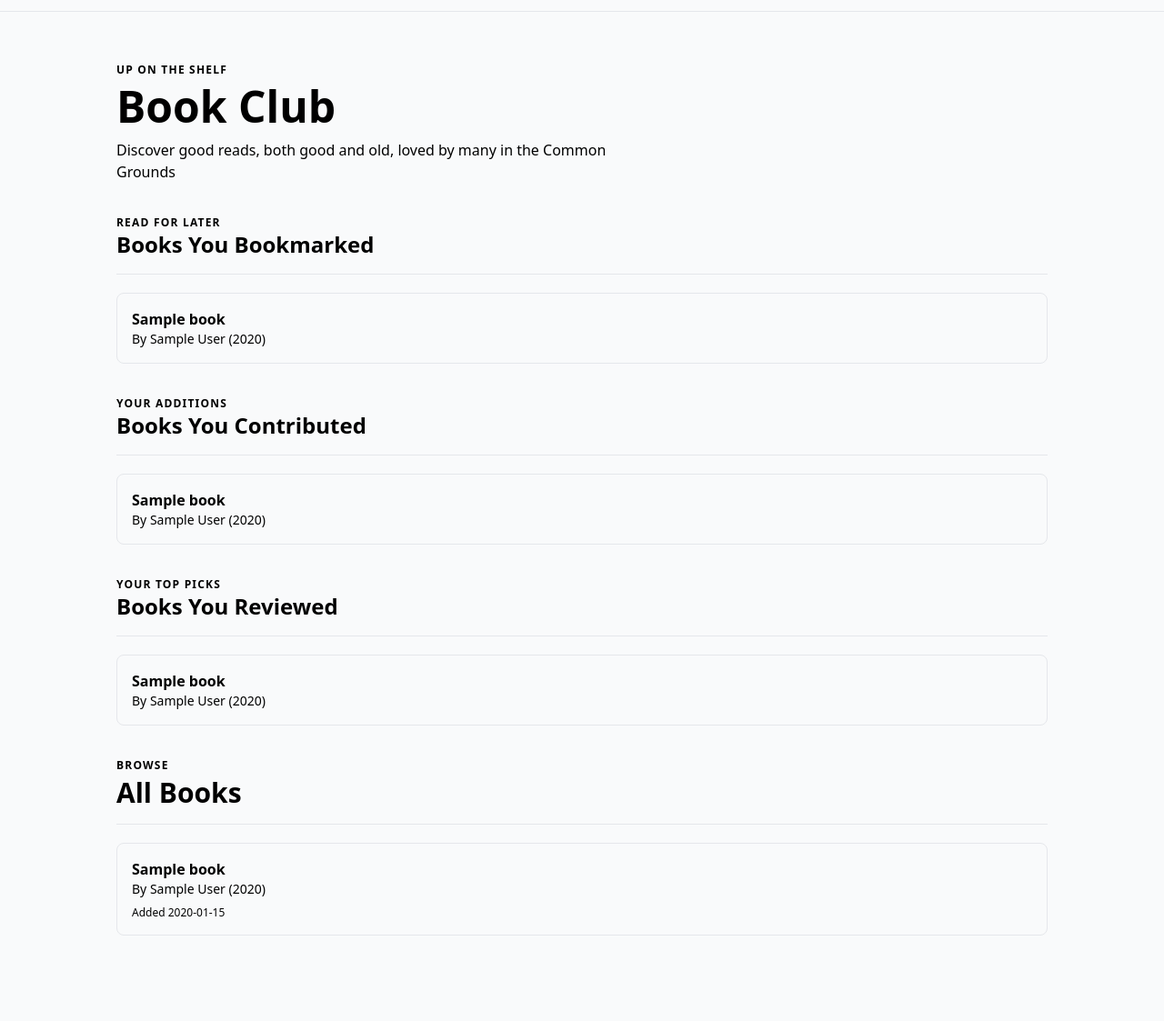
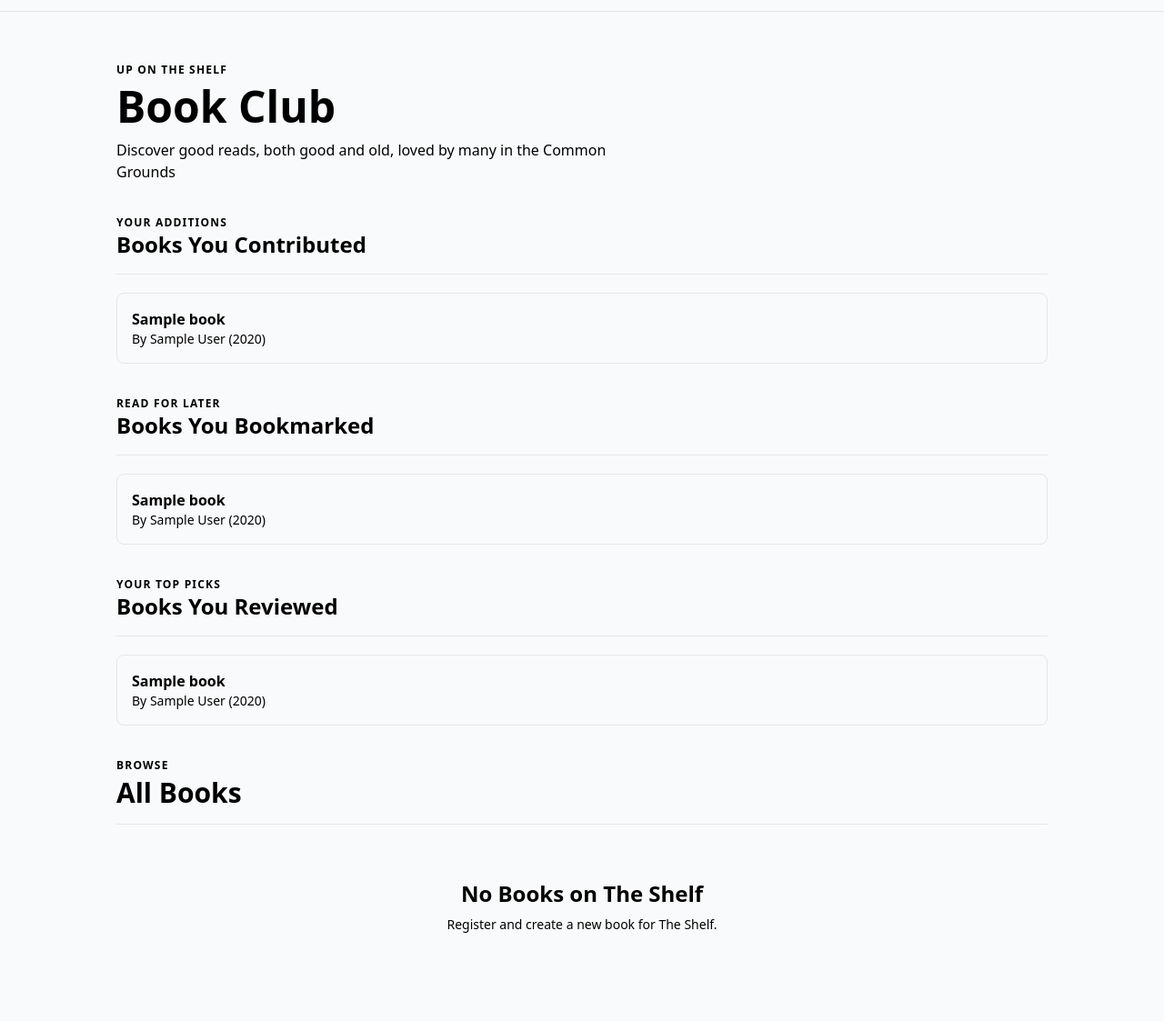
Before and after one commit to itsalexi/commongrounds-1, a Django app: page /bookclub/books in a window 1280 px wide. Shown: the part 1634-2757 px from the top of the page at 91% size. Before the commit the page ends 2663 px from the top, so only its background shows below. Run offline with Django 5.2, Linux system fonts and the light colour scheme; a user stored in the database is signed in; tables that the repository leaves empty hold one stand-in row (values such as "Sample post"); some libraries are stand-ins or nearby versions.

Commit message:
feat: match forms, models, templates to spec for bookclub

```diff
--- a/commongrounds/bookclub/models.py
+++ b/commongrounds/bookclub/models.py
@@ -6,7 +6,7 @@ from accounts.models import Profile
 
 class Genre(models.Model):
     name = models.CharField(max_length=255)
-    description = models.CharField(max_length=255)
+    description = models.TextField()
 
     def __str__(self):
         return self.name
--- a/commongrounds/bookclub/templates/bookclub/book_list.html
+++ b/commongrounds/bookclub/templates/bookclub/book_list.html
@@ -14,16 +14,34 @@
         </p>
       </div>
 
-      {% if request.user.is_authenticated %}
-        {% if request.user.profile.role == 'Book Contributor' %}
+      {% if can_add_book %}
           <div class="flex flex-col gap-3 sm:flex-row">
             <a href="{% url 'bookclub:book_add' %}" class="inline-flex items-center justify-center rounded bg-primary px-5 py-2.5 text-sm font-medium text-on-primary transition hover:bg-primary-hover">
               Add Book
             </a>
           </div>
-        {% endif %}
       {% endif %}
     </section>
+
+    {% if request.user.is_authenticated %}
+      {% if contributed_books %}
+      <section>
+        <div class="mb-5 flex items-end justify-between gap-4 border-b border-border pb-4">
+          <div>
+            <p class="text-xs font-semibold uppercase tracking-widest text-text-subtle">Your Additions</p>
+            <h2 class="font-display text-2xl font-bold text-text">Books You Contributed</h2>
+          </div>
+        </div>
+        <div class="space-y-4">
+          {% for book in contributed_books %}
+            <div class="rounded-lg border border-border p-4">
+              <a href="{{ book.get_absolute_url }}" class="font-semibold text-primary hover:text-primary-hover">{{ book.title }}</a>
+              <p class="text-sm text-text-subtle">By {{ book.author }} ({{ book.publication_year }})</p>
+            </div>
+          {% endfor %}
+        </div>
+      </section>
+      {% endif %}
 
       {% if bookmarked_books %}
       <section>
@@ -35,26 +53,6 @@
         </div>
         <div class="space-y-4">
           {% for book in bookmarked_books %}
-            <div class="rounded-lg border border-border p-4">
-              <a href="{{ book.get_absolute_url }}" class="font-semibold text-primary hover:text-primary-hover">{{ book.title }}</a>
-              <p class="text-sm text-text-subtle">By {{ book.author }} ({{ book.publication_year }})</p>
-            </div>
-          {% endfor %}
-        </div>
-      </section>
-      {% endif %}
-
-      {% if request.user.is_authenticated %}
-      {% if contributed_books %}
-      <section>
-        <div class="mb-5 flex items-end justify-between gap-4 border-b border-border pb-4">
-          <div>
-            <p class="text-xs font-semibold uppercase tracking-widest text-text-subtle">Your Additions</p>
-            <h2 class="font-display text-2xl font-bold text-text">Books You Contributed</h2>
-          </div>
-        </div>
-        <div class="space-y-4">
-          {% for book in contributed_books %}
             <div class="rounded-lg border border-border p-4">
               <a href="{{ book.get_absolute_url }}" class="font-semibold text-primary hover:text-primary-hover">{{ book.title }}</a>
               <p class="text-sm text-text-subtle">By {{ book.author }} ({{ book.publication_year }})</p>
@@ -93,7 +91,7 @@
       </div>
 
       <div class="space-y-4">
-        {% for book in books %}
+        {% for book in all_books %}
           <div class="rounded-lg border border-border p-4">
             <a href="{{ book.get_absolute_url }}" class="font-semibold text-primary hover:text-primary-hover">{{ book.title }}</a>
             <p class="text-sm text-text-subtle">By {{ book.author }} ({{ book.publication_year }})</p>
--- a/commongrounds/bookclub/views.py
+++ b/commongrounds/bookclub/views.py
@@ -15,7 +15,9 @@ def book_list(request):
     genres = Genre.objects.all()
     ctx = {
         'books': books,
+        'all_books': books,
         'genres': genres,
+        'can_add_book': False,
     }
 
     if request.user.is_authenticated:
@@ -31,6 +33,14 @@ def book_list(request):
                 'contributed_books': contributed_books,
                 'bookmarked_books': bookmarked_books,
                 'reviewed_books': reviewed_books,
+                'all_books': books.exclude(
+                    pk__in=contributed_books.values('pk')
+                ).exclude(
+                    pk__in=bookmarked_books.values('pk')
+                ).exclude(
+                    pk__in=reviewed_books.values('pk')
+                ),
+                'can_add_book': user_profile.role == Profile.Role.BOOK_CONTRIBUTOR,
             })
         except Profile.DoesNotExist:
             pass
@@ -51,12 +61,13 @@ def book_detail(request, pk):
             user_profile = Profile.objects.get(user=request.user)
             is_bookmarked = Bookmark.objects.filter(
                 profile=user_profile, book=book).exists()
-            can_edit_book = user_profile.role == Profile.Role.BOOK_CONTRIBUTOR
+            can_edit_book = user_profile == book.contributor
         except Profile.DoesNotExist:
             pass
 
     if request.method == 'POST':
-        form = BookFormFactory.get_form('review', user_profile=user_profile)
+        form = BookFormFactory.get_form(
+            'review', data=request.POST, user_profile=user_profile)
         if form.is_valid():
             review = form.save(commit=False)
             review.book = book
@@ -154,11 +165,11 @@ def book_add(request):
         return HttpResponseForbidden('Profile not found')
 
     if user_profile.role != Profile.Role.BOOK_CONTRIBUTOR:
-        return HttpResponseForbidden('Unathorized: User is not a Book Contributor')
+        return HttpResponseForbidden('Unauthorized: User is not a Book Contributor')
 
     if request.method == 'POST':
         form = BookFormFactory.get_form(
-            'contribute', user_profile=user_profile)
+            'contribute', data=request.POST, user_profile=user_profile)
         if form.is_valid():
             book = form.save(commit=False)
             book.contributor = user_profile
@@ -179,8 +190,12 @@ def book_add(request):
 def book_update(request, pk):
     book = Book.objects.get(pk=pk)
 
+    if book.contributor != request.user.profile:
+        return HttpResponseForbidden('Unauthorized: You can only update books you contributed')
+
     if request.method == 'POST':
-        form = BookFormFactory.get_form('update', instance=book)
+        form = BookFormFactory.get_form(
+            'update', data=request.POST, instance=book)
         if form.is_valid():
             updated_book = form.save(commit=False)
             updated_book.contributor = book.contributor
```
Also changed, not shown: commongrounds/bookclub/forms.py (+11 -30 lines), commongrounds/bookclub/templates/bookclub/book_detail.html (+16 -9 lines), commongrounds/bookclub/migrations/0005_alter_genre_description.py (added).
